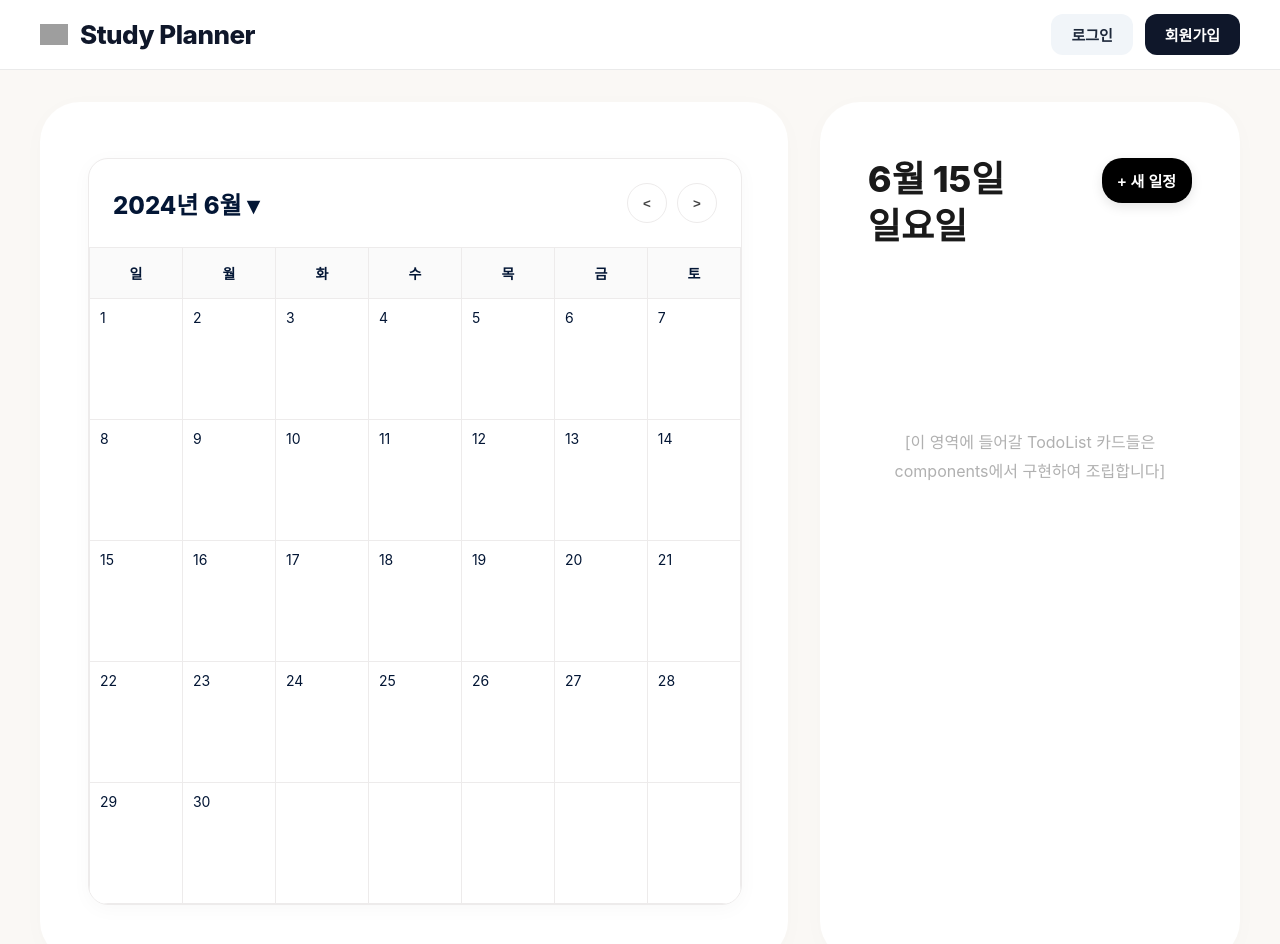
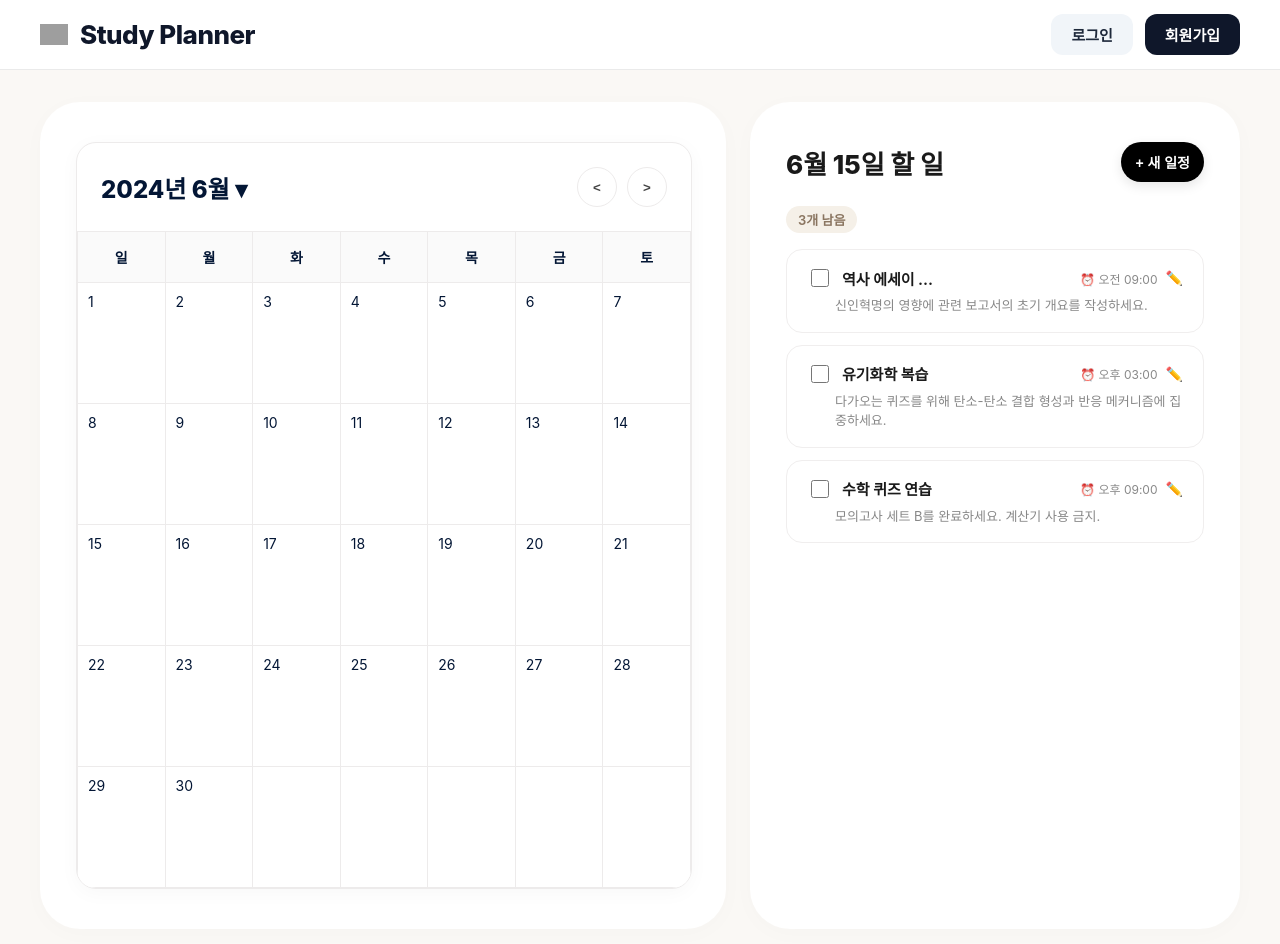
Before and after one commit to uous-sw-5-team/sw_5_frontend, a React (Vite) app: page / in a window 1280 px wide. Shown: the top 944 px of the page. Built offline with nearby package versions, Linux system fonts and the light colour scheme; grey boxes are pictures that could not be loaded.

Commit message:
기능 추가: 일정 카드 컴포넌트 구현

```diff
--- /dev/null
+++ b/src/components/TodoCard.tsx
@@ -0,0 +1,96 @@
+import React from 'react';
+import styled from 'styled-components';
+
+interface TodoCardProps {
+  title: string;
+  time: string;
+  description: string;
+  completed: boolean;
+  onToggle: () => void;
+}
+
+const TodoCard = ({ title, time, description, completed, onToggle }: TodoCardProps) => {
+  return (
+    <CardWrapper completed={completed}>
+      <TopRow>
+        <Checkbox checked={completed} onChange={onToggle} />
+        <TitleArea>
+          <CardTitle completed={completed}>{title}</CardTitle>
+        </TitleArea>
+        <TimeAndEdit>
+          <TimeText>⏰ {time}</TimeText>
+          <EditButton>✏️</EditButton>
+        </TimeAndEdit>
+      </TopRow>
+      <CardDescription>{description}</CardDescription>
+    </CardWrapper>
+  );
+};
+
+export default TodoCard;
+
+const CardWrapper = styled.div<{ completed: boolean }>`
+  padding: 16px 20px;
+  border: 1px solid #f0eeee;
+  border-radius: 16px;
+  background-color: #ffffff;
+  margin-bottom: 12px;
+  opacity: ${({ completed }) => (completed ? 0.5 : 1)};
+`;
+
+const TopRow = styled.div`
+  display: flex;
+  align-items: center;
+  gap: 10px;
+  margin-bottom: 6px;
+`;
+
+const Checkbox = styled.input.attrs({ type: 'checkbox' })`
+  width: 18px;
+  height: 18px;
+  cursor: pointer;
+  accent-color: #000000;
+  flex-shrink: 0;
+`;
+
+const TitleArea = styled.div`
+  flex: 1;
+`;
+
+const CardTitle = styled.p<{ completed: boolean }>`
+  font-size: 15px;
+  font-weight: 700;
+  color: #1a1a1a;
+  margin: 0;
+  text-decoration: ${({ completed }) => (completed ? 'line-through' : 'none')};
+`;
+
+const CardDescription = styled.p`
+  font-size: 13px;
+  color: #888888;
+  margin: 0 0 0 28px;
+  line-height: 1.5;
+`;
+
+const TimeAndEdit = styled.div`
+  display: flex;
+  align-items: center;
+  gap: 8px;
+  flex-shrink: 0;
+`;
+
+const TimeText = styled.span`
+  font-size: 12px;
+  color: #888888;
+  white-space: nowrap;
+`;
+
+const EditButton = styled.button`
+  background: none;
+  border: none;
+  cursor: pointer;
+  font-size: 14px;
+  padding: 0;
+  color: #aaaaaa;
+  &:hover { color: #555555; }
+`;
--- /dev/null
+++ b/src/components/TodoList.tsx
@@ -0,0 +1,64 @@
+import React, { useState } from 'react';
+import styled from 'styled-components';
+import TodoCard from './TodoCard';
+
+interface Todo {
+  id: number;
+  title: string;
+  time: string;
+  description: string;
+  completed: boolean;
+}
+
+const initialTodos: Todo[] = [
+  { id: 1, title: '역사 에세이 ...', time: '오전 09:00', description: '신인혁명의 영향에 관련 보고서의 초기 개요를 작성하세요.', completed: false },
+  { id: 2, title: '유기화학 복습', time: '오후 03:00', description: '다가오는 퀴즈를 위해 탄소-탄소 결합 형성과 반응 메커니즘에 집중하세요.', completed: false },
+  { id: 3, title: '수학 퀴즈 연습', time: '오후 09:00', description: '모의고사 세트 B를 완료하세요. 계산기 사용 금지.', completed: false },
+];
+
+const TodoList = () => {
+  const [todos, setTodos] = useState<Todo[]>(initialTodos);
+
+  const handleToggle = (id: number) => {
+    setTodos(prev =>
+      prev.map(todo => todo.id === id ? { ...todo, completed: !todo.completed } : todo)
+    );
+  };
+
+  const remaining = todos.filter(t => !t.completed).length;
+
+  return (
+    <ListWrapper>
+      <Badge>{remaining}개 남음</Badge>
+      {todos.map(todo => (
+        <TodoCard
+          key={todo.id}
+          title={todo.title}
+          time={todo.time}
+          description={todo.description}
+          completed={todo.completed}
+          onToggle={() => handleToggle(todo.id)}
+        />
+      ))}
+    </ListWrapper>
+  );
+};
+
+export default TodoList;
+
+const ListWrapper = styled.div`
+  display: flex;
+  flex-direction: column;
+`;
+
+const Badge = styled.span`
+  display: inline-block;
+  background-color: #f5f0e8;
+  color: #8a7560;
+  font-size: 13px;
+  font-weight: 600;
+  padding: 4px 12px;
+  border-radius: 20px;
+  margin-bottom: 16px;
+  align-self: flex-start;
+`;
--- a/src/pages/MainPage.tsx
+++ b/src/pages/MainPage.tsx
@@ -2,6 +2,7 @@ import React from 'react';
 import styled from 'styled-components';
 import Header from '../components/Header';
 import Calendar from '../components/Calendar';
+import TodoList from '../components/TodoList';
 
 const PageContainer = styled.div`
   display: flex;
@@ -13,8 +14,8 @@ const PageContainer = styled.div`
 
 const MainContent = styled.main`
   display: grid;
-  grid-template-columns: 1.78fr 1fr;
-  gap: 32px;
+  grid-template-columns: 1.4fr 1fr;
+  gap: 24px;
   padding: 32px 40px 40px 40px;
   flex: 1;
   max-width: 1600px;
@@ -26,7 +27,7 @@ const MainContent = styled.main`
 const ContentCard = styled.div`
   background-color: #ffffff;
   border-radius: 40px;
-  padding: 56px 48px;
+  padding: 40px 36px;
   min-height: 640px;
   box-shadow: 0 4px 24px rgba(0, 0, 0, 0.02);
   box-sizing: border-box;
@@ -35,22 +36,15 @@ const ContentCard = styled.div`
 const DateHeader = styled.div`
   display: flex;
   justify-content: space-between;
-  align-items: flex-start;
-  margin-bottom: 48px;
-`;
-
-const DateTextGroup = styled.div`
-  display: flex;
-  flex-direction: column;
-  gap: 4px;
+  align-items: center;
+  margin-bottom: 24px;
 `;
 
 const DateLargeText = styled.h2`
-  font-size: 36px;
+  font-size: 26px;
   font-weight: 800;
   color: #1a1a1a;
   margin: 0;
-  line-height: 1.2;
 `;
 
 const NewPlanButton = styled.button`
@@ -58,25 +52,16 @@ const NewPlanButton = styled.button`
   color: #ffffff;
   border: none;
   border-radius: 20px;
-  padding: 12px 16px;
-  font-size: 15px;
+  padding: 10px 14px;
+  font-size: 14px;
   font-weight: 700;
   cursor: pointer;
   display: flex;
   align-items: center;
   gap: 4px;
+  white-space: nowrap;
   box-shadow: 0 4px 12px rgba(0, 0, 0, 0.1);
   &:hover { background-color: #222222; }
-`;
-
-const GuideText = styled.p`
-  font-size: 16px;
-  color: #b0b0b0;
-  line-height: 1.8;
-  text-align: center;
-  margin: 180px auto 0 auto;
-  max-width: 320px;
-  word-break: keep-all;
 `;
 
 export const MainPage = () => {
@@ -89,15 +74,10 @@ export const MainPage = () => {
         </ContentCard>
         <ContentCard>
           <DateHeader>
-            <DateTextGroup>
-              <DateLargeText>6월 15일</DateLargeText>
-              <DateLargeText>일요일</DateLargeText>
-            </DateTextGroup>
+            <DateLargeText>6월 15일 할 일</DateLargeText>
             <NewPlanButton>+ 새 일정</NewPlanButton>
           </DateHeader>
-          <GuideText>
-            [이 영역에 들어갈 TodoList 카드들은 components에서 구현하여 조립합니다]
-          </GuideText>
+          <TodoList />
         </ContentCard>
       </MainContent>
     </PageContainer>
```
